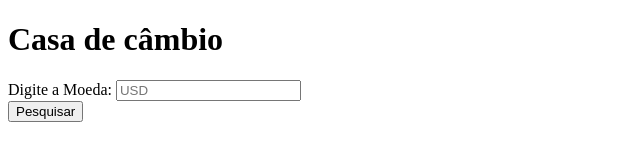
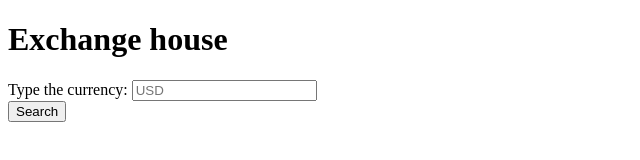
Before and after one commit to leandropiassetta/casa-do-C-mbio, a plain HTML site: page index.html in a window 1280 px wide. Shown: the whole page, without its empty margins (0-640 px from the left). Drawn offline with Linux system fonts and the light colour scheme.

Commit message:
modified the texts of HTML for english

```diff
--- a/index.html
+++ b/index.html
@@ -1,23 +1,23 @@
 <!DOCTYPE html>
-<html lang="pt-br">
+<html lang="en">
 <head>
   <meta charset="UTF-8">
   <meta name="viewport" content="width=device-width, initial-scale=1.0">
-  <title>Casa de câmbio</title>
+  <title>Exchange house</title>
   <link rel="stylesheet" href="style.css">
 </head>
 <body>
   <!-- HEADER -->
   <header>
-    <h1>Casa de câmbio</h1>
+    <h1>Exchange house</h1>
   </header>
   <!-- Section Principal -->
   <section class="main-section">
     <div>
-      <label for="currency-input">Digite a Moeda:</label>
+      <label for="currency-input">Type the currency:</label>
       <input type="text" id="currency-input" placeholder="USD">
     </div>
-    <button id="search-button">Pesquisar</button>
+    <button id="search-button">Search</button>
     <ul id="currency-list"></ul>
   </section>
   <!-- SCRIPT -->
```
